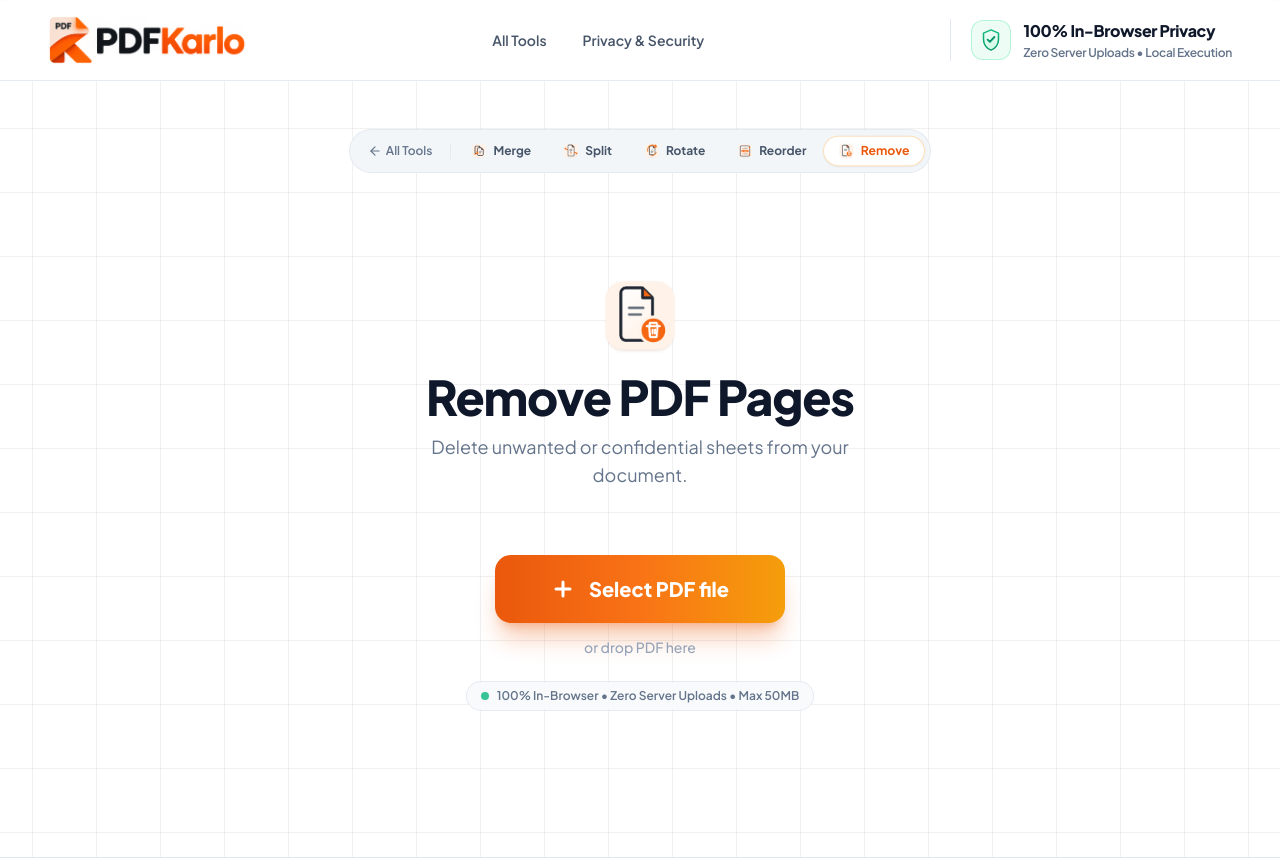
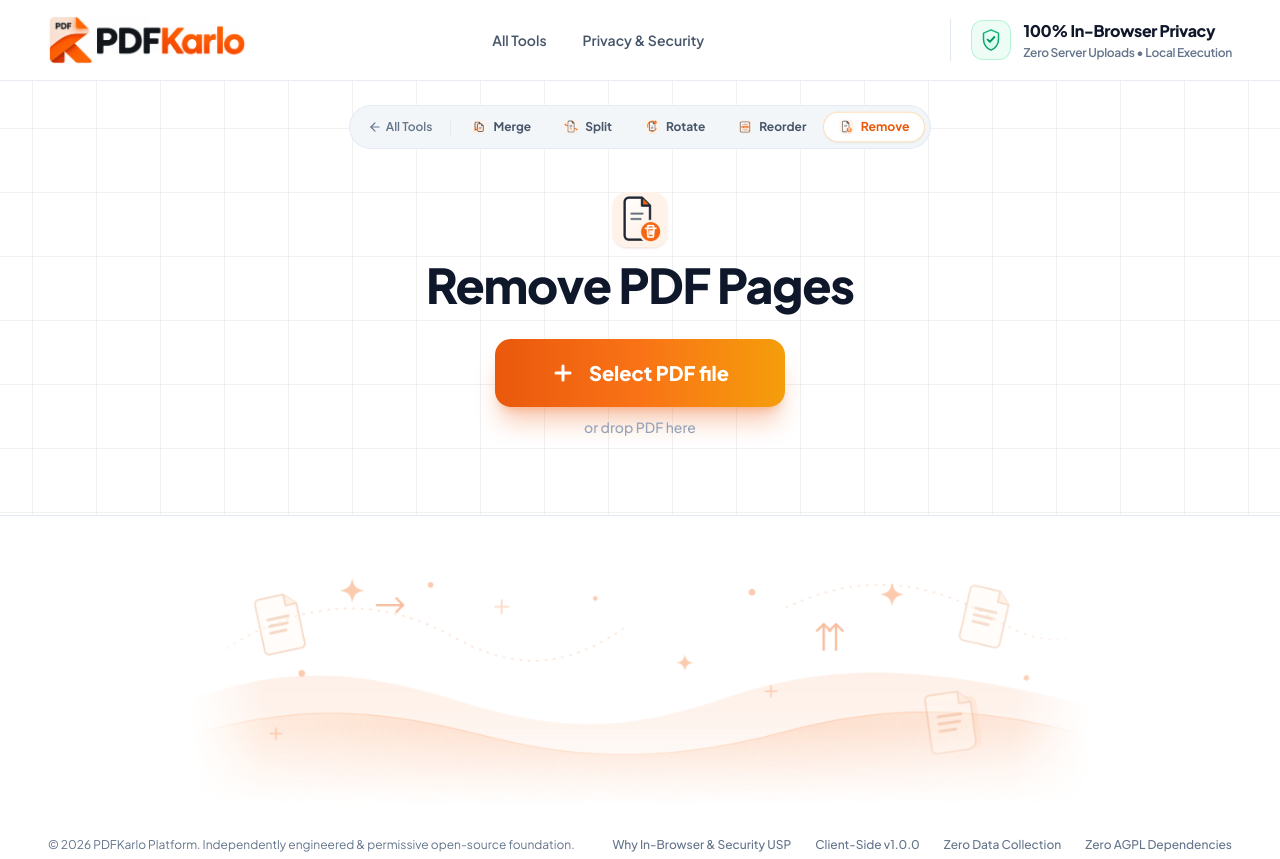
Before and after one commit to Satyamaxxing/pdfkarlo, a Next.js app in the folder apps/web/: page /remove in a window 1280 px wide. Shown: the top 859 px of the page. Built offline with nearby package versions, Linux system fonts and the light colour scheme.

Commit message:
feat(web): remove subtitle and bottom micro-pill and shift tool hero upward

```diff
--- a/apps/web/src/app/merge/page.tsx
+++ b/apps/web/src/app/merge/page.tsx
@@ -229,21 +229,21 @@ export default function MergePdfPage() {
   };
 
   return (
-    <div className="max-w-6xl mx-auto px-4 sm:px-6 lg:px-8 py-8 sm:py-12">
+    <div className="max-w-6xl mx-auto px-4 sm:px-6 lg:px-8 pt-4 sm:pt-6 pb-12">
       {/* Studio Navigation & Tool Switcher */}
       <ToolSwitcherNav currentTool="merge" />
 
       {/* Stage Area when in IDLE */}
       {state === "IDLE" && (
-        <div className="max-w-2xl mx-auto py-8 sm:py-14 flex flex-col items-center justify-center text-center space-y-6">
+        <div className="max-w-2xl mx-auto py-2 sm:py-4 flex flex-col items-center justify-center text-center space-y-4">
           {/* Focused Title */}
           <div>
-            <div className="w-16 h-16 sm:w-20 sm:h-20 mx-auto mb-4 flex items-center justify-center">
+            <div className="w-14 h-14 sm:w-16 sm:h-16 mx-auto mb-2 flex items-center justify-center">
               <Image
                 src="/icons/tool-merge.png"
                 alt="Merge PDF"
-                width={80}
-                height={80}
+                width={64}
+                height={64}
                 priority
                 className="w-full h-full object-contain drop-shadow-sm hover:scale-105 transition-transform"
               />
@@ -251,9 +251,6 @@ export default function MergePdfPage() {
             <h1 className="text-3xl sm:text-5xl font-black tracking-tight text-slate-900">
               Merge PDF Files
             </h1>
-            <p className="mt-3 text-base sm:text-lg text-slate-500 font-normal max-w-lg mx-auto">
-              Combine multiple PDFs into a single unified file.
-            </p>
           </div>
 
           {/* Simple, High-Impact Upload Zone */}
--- a/apps/web/src/app/remove/page.tsx
+++ b/apps/web/src/app/remove/page.tsx
@@ -221,20 +221,20 @@ export default function RemovePdfPage() {
   const totalPagesDisplay = pageCount || 1;
 
   return (
-    <div className="max-w-6xl mx-auto px-4 sm:px-6 lg:px-8 py-8 sm:py-12">
+    <div className="max-w-6xl mx-auto px-4 sm:px-6 lg:px-8 pt-4 sm:pt-6 pb-12">
       {/* Studio Navigation & Tool Switcher */}
       <ToolSwitcherNav currentTool="remove" />
 
       {/* Step 1: Upload Zone */}
       {state === "IDLE" && (
-        <div className="max-w-2xl mx-auto py-8 sm:py-14 flex flex-col items-center justify-center text-center space-y-6">
+        <div className="max-w-2xl mx-auto py-2 sm:py-4 flex flex-col items-center justify-center text-center space-y-4">
           <div>
-            <div className="w-16 h-16 sm:w-20 sm:h-20 mx-auto mb-4 flex items-center justify-center">
+            <div className="w-14 h-14 sm:w-16 sm:h-16 mx-auto mb-2 flex items-center justify-center">
               <Image
                 src="/icons/tool-remove.png"
                 alt="Remove Pages"
-                width={80}
-                height={80}
+                width={64}
+                height={64}
                 priority
                 className="w-full h-full object-contain drop-shadow-sm hover:scale-105 transition-transform"
               />
@@ -242,9 +242,6 @@ export default function RemovePdfPage() {
             <h1 className="text-3xl sm:text-5xl font-black tracking-tight text-slate-900">
               Remove PDF Pages
             </h1>
-            <p className="mt-3 text-base sm:text-lg text-slate-500 font-normal max-w-lg mx-auto">
-              Delete unwanted or confidential sheets from your document.
-            </p>
           </div>
 
           <FileUploadZone
--- a/apps/web/src/app/reorder/page.tsx
+++ b/apps/web/src/app/reorder/page.tsx
@@ -210,20 +210,20 @@ export default function ReorderPdfPage() {
   };
 
   return (
-    <div className="max-w-6xl mx-auto px-4 sm:px-6 lg:px-8 py-8 sm:py-12">
+    <div className="max-w-6xl mx-auto px-4 sm:px-6 lg:px-8 pt-4 sm:pt-6 pb-12">
       {/* Studio Navigation & Tool Switcher */}
       <ToolSwitcherNav currentTool="reorder" />
 
       {/* Step 1: Upload Zone */}
       {state === "IDLE" && (
-        <div className="max-w-2xl mx-auto py-8 sm:py-14 flex flex-col items-center justify-center text-center space-y-6">
+        <div className="max-w-2xl mx-auto py-2 sm:py-4 flex flex-col items-center justify-center text-center space-y-4">
           <div>
-            <div className="w-16 h-16 sm:w-20 sm:h-20 mx-auto mb-4 flex items-center justify-center">
+            <div className="w-14 h-14 sm:w-16 sm:h-16 mx-auto mb-2 flex items-center justify-center">
               <Image
                 src="/icons/tool-reorder.png"
                 alt="Reorder Pages"
-                width={80}
-                height={80}
+                width={64}
+                height={64}
                 priority
                 className="w-full h-full object-contain drop-shadow-sm hover:scale-105 transition-transform"
               />
@@ -231,9 +231,6 @@ export default function ReorderPdfPage() {
             <h1 className="text-3xl sm:text-5xl font-black tracking-tight text-slate-900">
               Reorder PDF Pages
             </h1>
-            <p className="mt-3 text-base sm:text-lg text-slate-500 font-normal max-w-lg mx-auto">
-              Visually resequence document pages via drag-and-drop.
-            </p>
           </div>
 
           <FileUploadZone
--- a/apps/web/src/app/rotate/page.tsx
+++ b/apps/web/src/app/rotate/page.tsx
@@ -228,20 +228,20 @@ export default function RotatePdfPage() {
   const totalPagesDisplay = pageCount || Object.keys(pageAngles).length || 1;
 
   return (
-    <div className="max-w-6xl mx-auto px-4 sm:px-6 lg:px-8 py-8 sm:py-12">
+    <div className="max-w-6xl mx-auto px-4 sm:px-6 lg:px-8 pt-4 sm:pt-6 pb-12">
       {/* Studio Navigation & Tool Switcher */}
       <ToolSwitcherNav currentTool="rotate" />
 
       {/* Step 1: Upload Zone */}
       {state === "IDLE" && (
-        <div className="max-w-2xl mx-auto py-8 sm:py-14 flex flex-col items-center justify-center text-center space-y-6">
+        <div className="max-w-2xl mx-auto py-2 sm:py-4 flex flex-col items-center justify-center text-center space-y-4">
           <div>
-            <div className="w-16 h-16 sm:w-20 sm:h-20 mx-auto mb-4 flex items-center justify-center">
+            <div className="w-14 h-14 sm:w-16 sm:h-16 mx-auto mb-2 flex items-center justify-center">
               <Image
                 src="/icons/tool-rotate.png"
                 alt="Rotate PDF"
-                width={80}
-                height={80}
+                width={64}
+                height={64}
                 priority
                 className="w-full h-full object-contain drop-shadow-sm hover:scale-105 transition-transform"
               />
@@ -249,9 +249,6 @@ export default function RotatePdfPage() {
             <h1 className="text-3xl sm:text-5xl font-black tracking-tight text-slate-900">
               Rotate PDF Pages
             </h1>
-            <p className="mt-3 text-base sm:text-lg text-slate-500 font-normal max-w-lg mx-auto">
-              Rotate single, multiple, or all pages in your document.
-            </p>
           </div>
 
           <FileUploadZone
--- a/apps/web/src/app/split/page.tsx
+++ b/apps/web/src/app/split/page.tsx
@@ -222,20 +222,20 @@ export default function SplitPdfPage() {
   const totalPagesDisplay = pageCount || 1;
 
   return (
-    <div className="max-w-6xl mx-auto px-4 sm:px-6 lg:px-8 py-8 sm:py-12">
+    <div className="max-w-6xl mx-auto px-4 sm:px-6 lg:px-8 pt-4 sm:pt-6 pb-12">
       {/* Studio Navigation & Tool Switcher */}
       <ToolSwitcherNav currentTool="split" />
 
       {/* Step 1: Upload Zone */}
       {state === "IDLE" && (
-        <div className="max-w-2xl mx-auto py-8 sm:py-14 flex flex-col items-center justify-center text-center space-y-6">
+        <div className="max-w-2xl mx-auto py-2 sm:py-4 flex flex-col items-center justify-center text-center space-y-4">
           <div>
-            <div className="w-16 h-16 sm:w-20 sm:h-20 mx-auto mb-4 flex items-center justify-center">
+            <div className="w-14 h-14 sm:w-16 sm:h-16 mx-auto mb-2 flex items-center justify-center">
               <Image
                 src="/icons/tool-split.png"
                 alt="Split PDF"
-                width={80}
-                height={80}
+                width={64}
+                height={64}
                 priority
                 className="w-full h-full object-contain drop-shadow-sm hover:scale-105 transition-transform"
               />
@@ -243,9 +243,6 @@ export default function SplitPdfPage() {
             <h1 className="text-3xl sm:text-5xl font-black tracking-tight text-slate-900">
               Split PDF File
             </h1>
-            <p className="mt-3 text-base sm:text-lg text-slate-500 font-normal max-w-lg mx-auto">
-              Extract pages or split documents into separate files.
-            </p>
           </div>
 
           <FileUploadZone
--- a/apps/web/src/components/FileUploadZone.tsx
+++ b/apps/web/src/components/FileUploadZone.tsx
@@ -64,7 +64,7 @@ export const FileUploadZone: React.FC<FileUploadZoneProps> = ({
       onDragOver={handleDragOver}
       onDragLeave={handleDragLeave}
       onDrop={handleDrop}
-      className={`relative w-full max-w-xl mx-auto py-8 sm:py-10 px-6 rounded-3xl transition-all duration-300 flex flex-col items-center justify-center ${
+      className={`relative w-full max-w-xl mx-auto py-2 sm:py-3 px-6 rounded-3xl transition-all duration-300 flex flex-col items-center justify-center ${
         isDragging
           ? "bg-orange-50/90 border-2 border-dashed border-orange-500 ring-8 ring-orange-500/10 scale-[1.02] shadow-2xl shadow-orange-500/15"
           : "bg-transparent border-2 border-transparent"
@@ -90,15 +90,9 @@ export const FileUploadZone: React.FC<FileUploadZoneProps> = ({
       </button>
 
       {/* Clear Drop Sublabel */}
-      <p className="mt-3.5 text-xs sm:text-sm font-medium text-slate-400">
+      <p className="mt-2.5 text-xs sm:text-sm font-medium text-slate-400">
         {isDragging ? "Drop your PDF files here" : sublabel}
       </p>
-
-      {/* Unique PDFKarlo Trust Micro-Pill */}
-      <div className="mt-6 inline-flex items-center gap-2 px-3.5 py-1.5 rounded-full bg-slate-50/90 border border-slate-200/80 text-slate-500 text-xs font-semibold backdrop-blur-xs">
-        <span className="w-2 h-2 rounded-full bg-emerald-500 animate-pulse" />
-        <span>100% In-Browser &bull; Zero Server Uploads &bull; Max 50MB</span>
-      </div>
     </div>
   );
 };
--- a/apps/web/src/components/ToolSwitcherNav.tsx
+++ b/apps/web/src/components/ToolSwitcherNav.tsx
@@ -21,7 +21,7 @@ const TOOLS: { id: ToolId; name: string; href: string; iconSrc: string }[] = [
 
 export const ToolSwitcherNav: React.FC<ToolSwitcherNavProps> = ({ currentTool }) => {
   return (
-    <div className="flex items-center justify-center mb-8 sm:mb-12">
+    <div className="flex items-center justify-center mb-5 sm:mb-6">
       {/* Sleek Centered Unified Pill Dock */}
       <div className="inline-flex items-center gap-1 p-1.5 bg-slate-100/90 border border-slate-200/80 rounded-full overflow-x-auto max-w-full shadow-2xs backdrop-blur-sm">
         <Link
```
